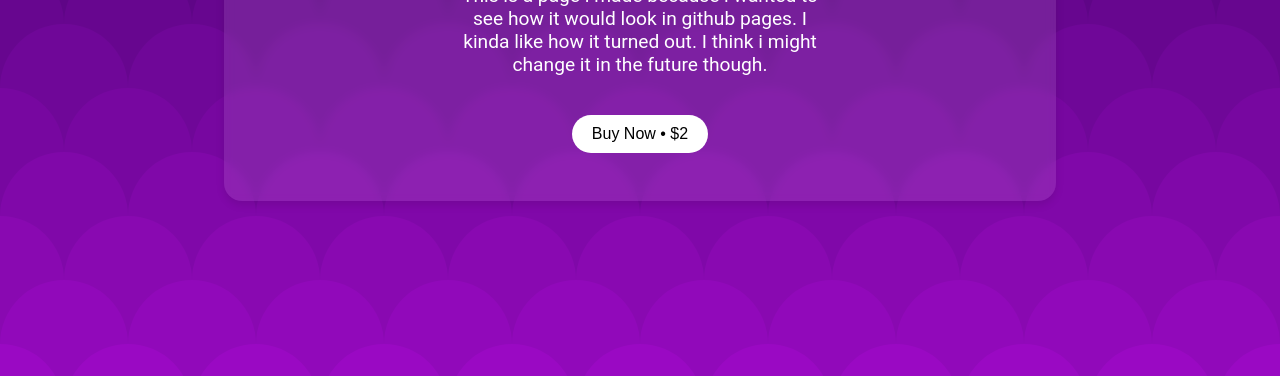
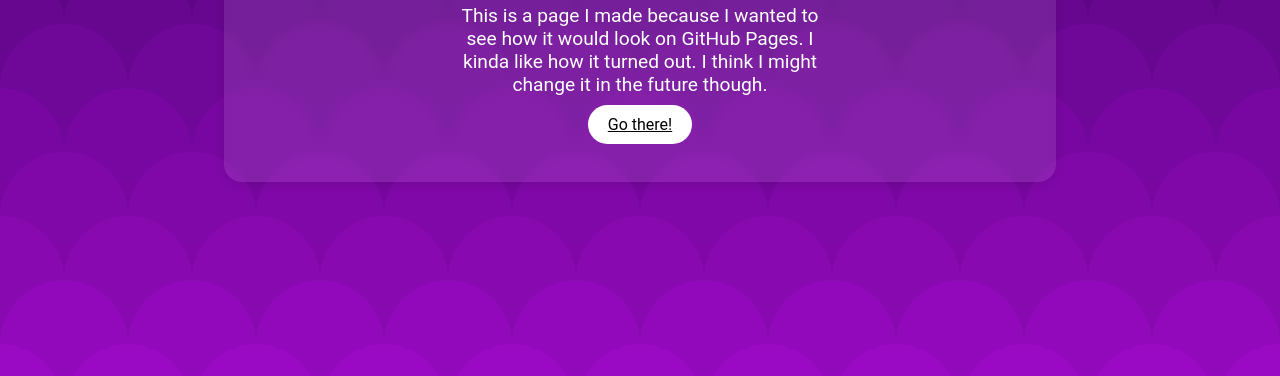
Before and after one commit to MrNonno/design, a plain HTML site: page index.html in a window 1280 px wide. Shown: the part 424-800 px from the top of the page. Drawn offline with Linux system fonts and the light colour scheme.

Commit message:
changed the button

```diff
--- a/index.html
+++ b/index.html
@@ -12,10 +12,10 @@
             <h1>Hello this is a page.</h1>
         </div>
         <div class="paragraph">
-            <p>This is a page i made because i wanted to see how it would look in github pages. I kinda like how it turned out. I think i might change it in the future though.</p>
+            <p>This is a page I made because I wanted to see how it would look on GitHub Pages. I kinda like how it turned out. I think I might change it in the future though.</p>
         </div>
         <div class="button">
-            <button class="buy">Buy Now • $2</button>
+            <a href="https://www.expritan.com" class="buy">Go there!</a> <!-- Changed to an anchor tag -->
         </div>
     </div>
 </body>
```
